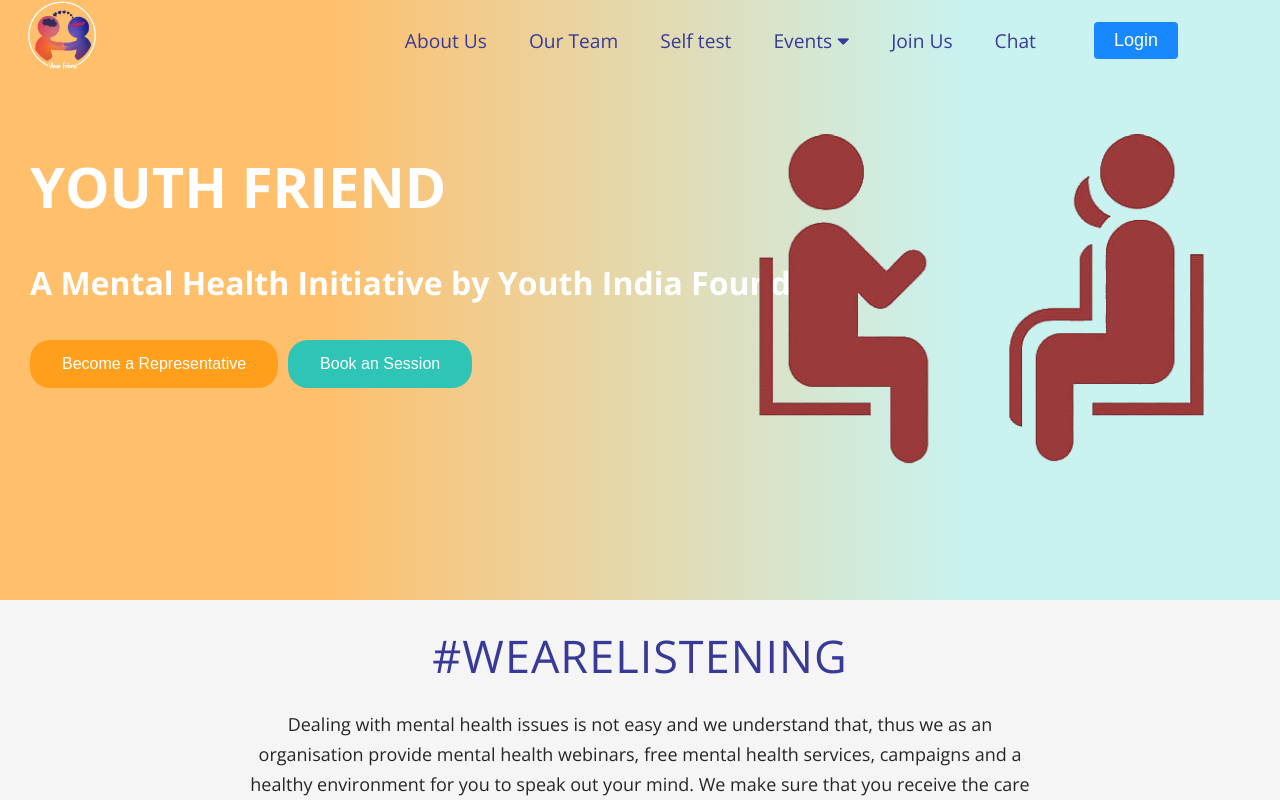
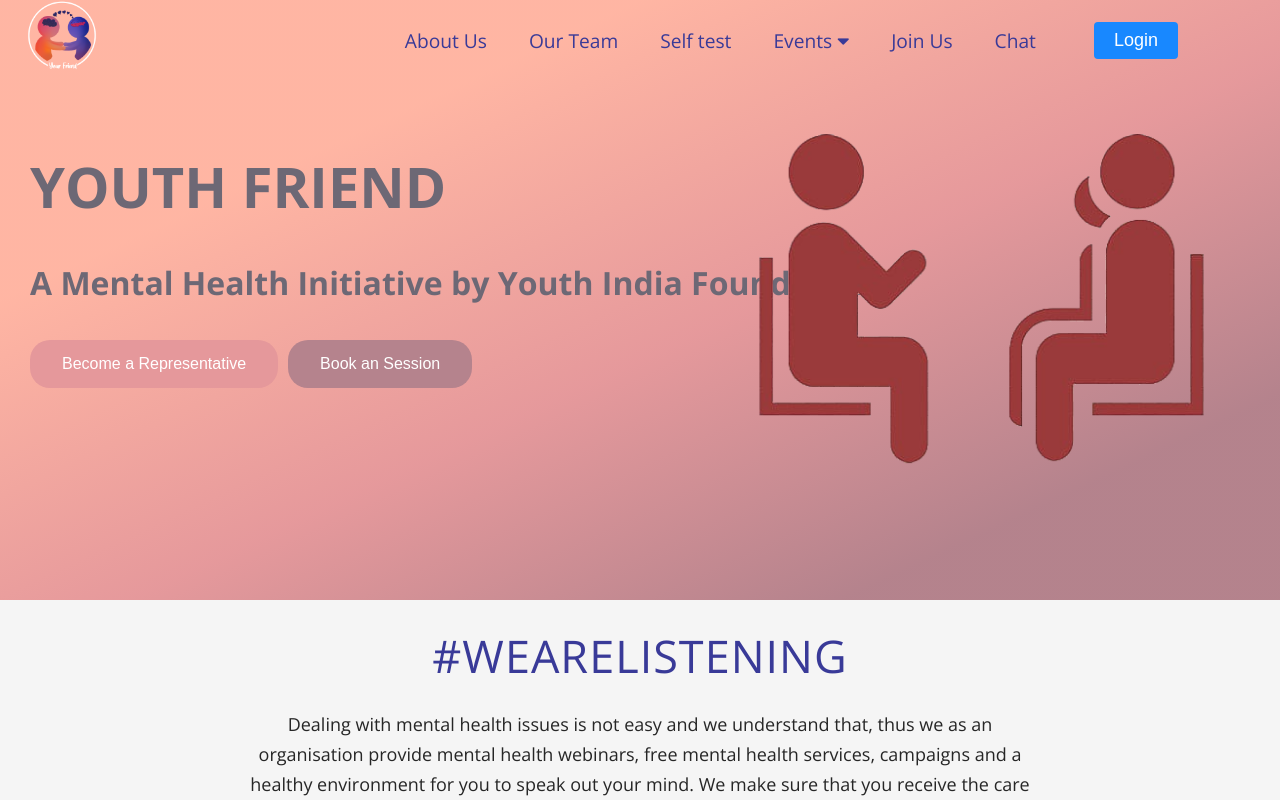
Before and after one commit to tashi2408/yourFriend, a React (Create React App) app: page /#/ in a window 1280 px wide. Shown: the top 800 px of the page. Built offline with nearby package versions, Linux system fonts and the light colour scheme.

Commit message:
final color scheme

```diff
--- a/src/components/Heading/Title.css
+++ b/src/components/Heading/Title.css
@@ -13,8 +13,8 @@
   margin-top: 20px;
   padding: 10px;
   /* color: #393a98; */
-  /* color: var(--dark); */
-  color: var(--white);
+  color: var(--primary-color);
+  /* color: var(--white); */
 }
 
 .titlebuttoncss {
@@ -33,7 +33,7 @@
 
 .button1 {
   /* background-color: #f05b36; */
-  background-color: var(--primary-color);
+  background-color: var(--dark);
 }
 
 .button2 {
--- a/src/index.css
+++ b/src/index.css
@@ -13,7 +13,7 @@
     hsla(233, 100%, 94%, 1) 97%
   ); */
 
-  --primary-color: #ff9f1c;
+  /* --primary-color: #ff9f1c;
   --secondary-color: #2ec4b6;
   --dark: #ffbf69;
   --white: #fff;
@@ -22,6 +22,18 @@
     90deg,
     hsla(34, 100%, 71%, 1) 25%,
     hsla(176, 62%, 87%, 1) 75%
+  ); */
+
+  --primary-color: #6d6875;
+  --secondary-color: #b5838d;
+  --dark: #e5989b;
+  --white: #ffcdb2;
+  --light: #ffb4a2;
+  --gradient: linear-gradient(
+    to bottom right,
+    hsla(12, 100%, 82%, 1) 25%,
+    hsla(358, 60%, 75%, 1) 55%,
+    hsla(348, 25%, 61%, 1) 83%
   );
 }
 
```
